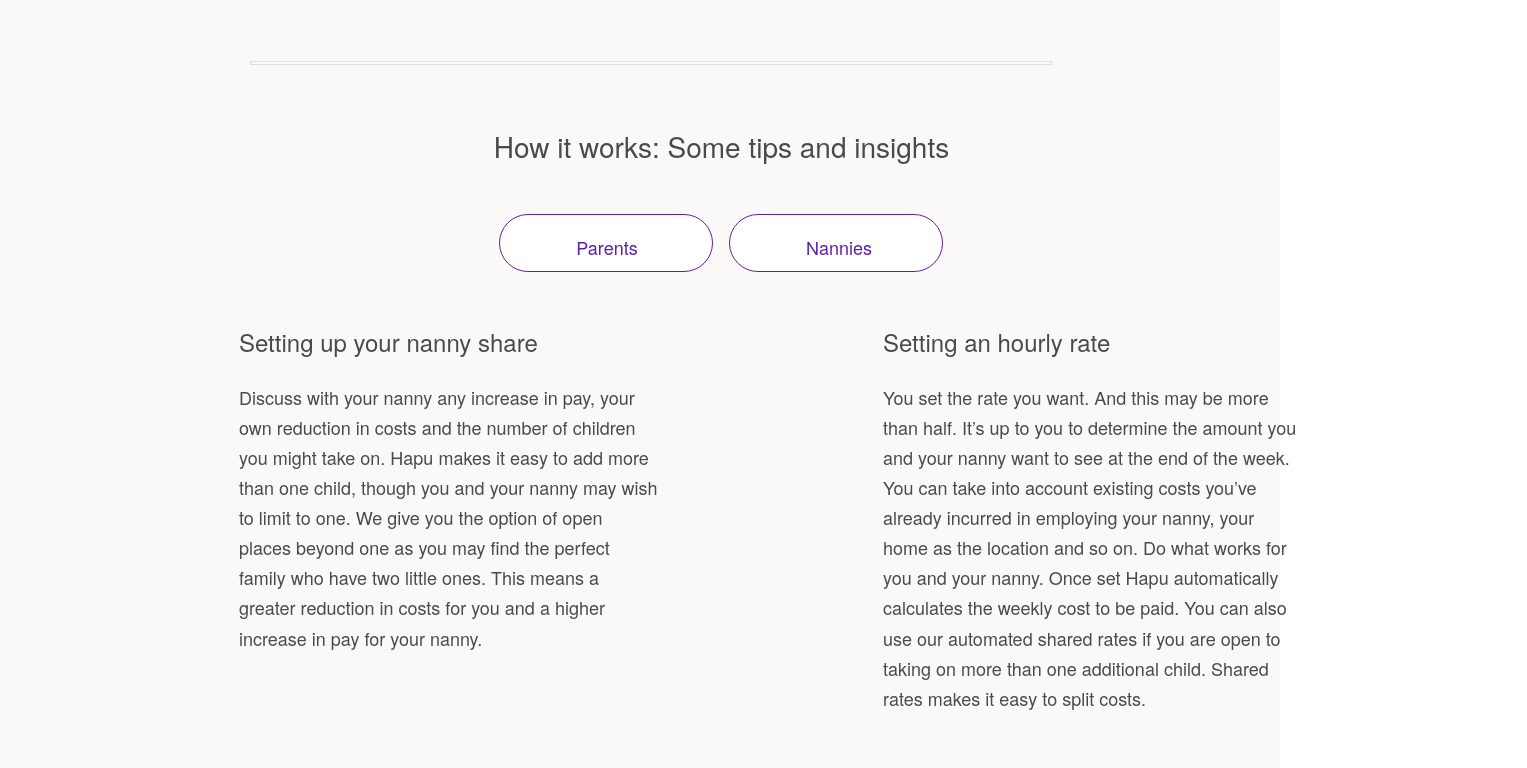
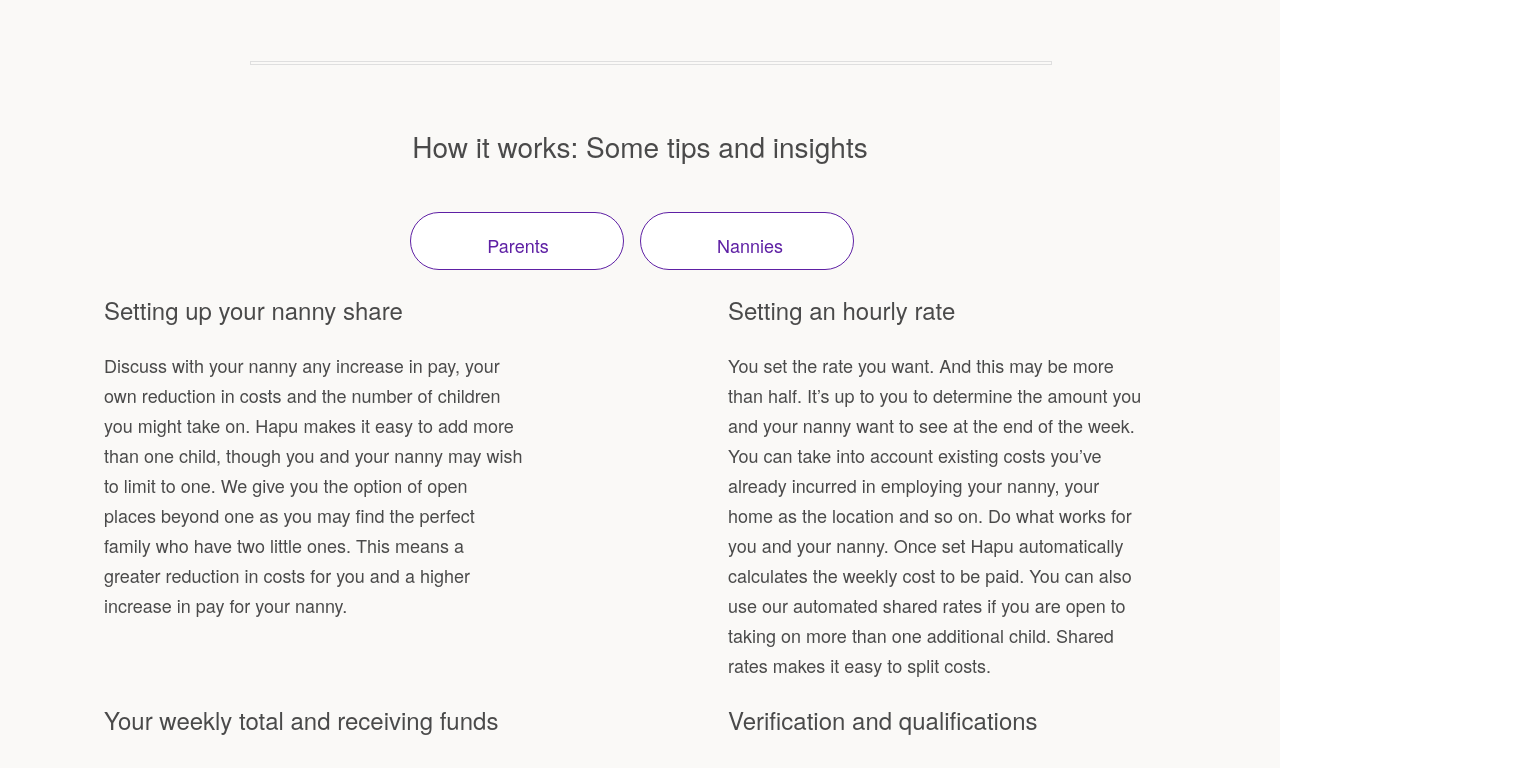
Before and after one commit to birarr/jungle-react-challenge001, a React (Create React App) app: page / in a window 1280 px wide. Shown: the part 1960-2728 px from the top of the page, 1527 px wide, since content can reach past the window. Built offline with nearby package versions, Linux system fonts and the light colour scheme.

Commit message:
feat:adjusting some content display

```diff
--- a/src/pages/Landing/styles.css
+++ b/src/pages/Landing/styles.css
@@ -288,17 +288,19 @@ body, ul, li, p {
 }
 
 #how-works-subject {
-    display: grid;
-    grid-template-columns: 1fr 1fr;
-    grid-column-gap: 0px;
-    margin-left: 239px;
+    width: 100%;
+    display: flex;
+    flex-wrap: wrap;
+    justify-content: space-around;
+    margin-left: 2em;
 }
 
 
 #third-content h1 {
-    width: 479px;
+    width: 100%;
     height: 34px;
-    margin: 0 242px 50px 482px;
+    display: flex;
+    justify-content: center;
     font-family: HelveticaNeue;
     font-size: 28px;
     font-weight: 500;
@@ -308,10 +310,13 @@ body, ul, li, p {
     letter-spacing: normal;
     text-align: center;
     color: #4a4a4a;
+    margin-bottom: 3rem;
 }
 
 #buttons {
-    padding-left: 499px;
+    width: 100%;
+    display: flex;
+    justify-content: center;
 }
 
 
@@ -348,9 +353,9 @@ body, ul, li, p {
 
 
 #how-works-content h2 {
-    width: 402px;
+    width: 480px;
     height: 40px;
-    margin: 50px 242px 20px 0;
+  /*  margin: 50px 242px 20px 0; */
     font-family: HelveticaNeue;
     font-size: 24px;
     font-weight: normal;
@@ -364,7 +369,7 @@ body, ul, li, p {
 
 #how-works-content p {
     width: 420px;
-    margin: 20px 124px 62px 0;
+   /* margin: 20px 124px 62px 0; */
     font-family: HelveticaNeue;
     font-size: 18px;
     font-weight: normal;
```
